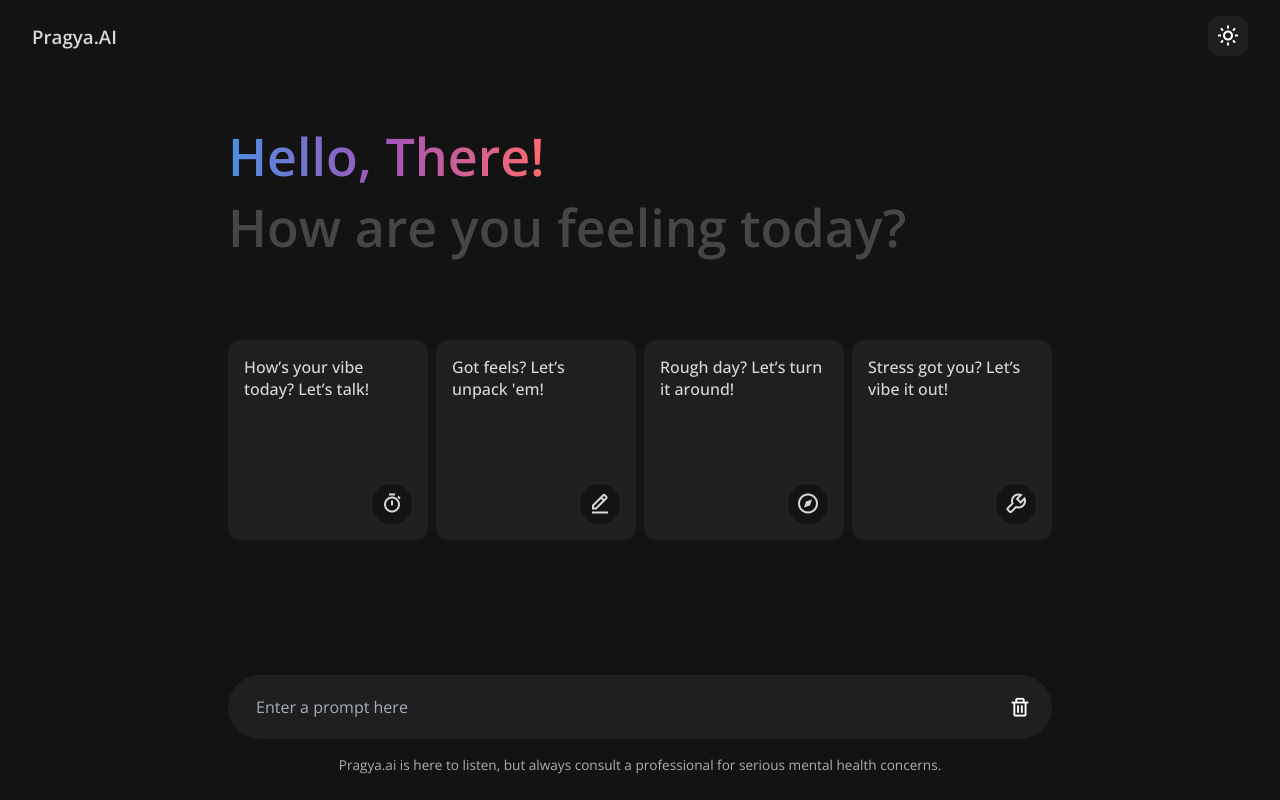
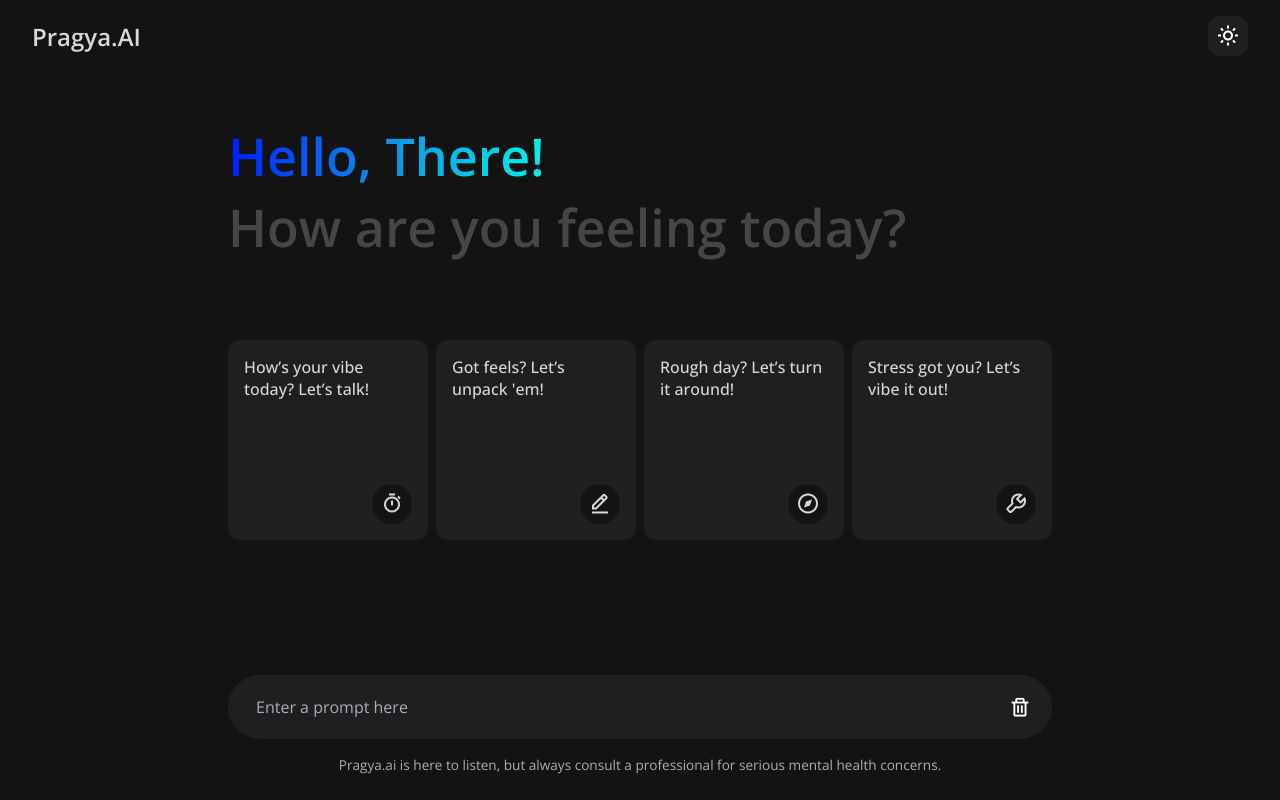
Before and after one commit to ck-sayan/pragya-ai-vanilla, a plain HTML site: page index.html in a window 1280 px wide. Drawn offline with nearby package versions, Linux system fonts and the light colour scheme.

Commit message:
Made some major functionality changes

```diff
--- a/index.html
+++ b/index.html
@@ -13,7 +13,7 @@
 <body>
 
     <nav class="navbar">
-        <h3 class="navbar__logo">Pragya.AI</h3>
+        <h2 class="navbar__logo">Pragya.AI</h2>
         <button class="navbar__button" id="themeToggler"><i class='bx bx-sun'></i></button>
     </nav>
 
--- a/style.css
+++ b/style.css
@@ -93,7 +93,7 @@ body.hide-header .header{
 
 .header__title h1{
     width: fit-content;
-    background: linear-gradient(to right, #4a90e2, #a355b9, #ff6b6b);
+    background: linear-gradient(to right, #001eff, #0c93e6, #01f4ec);
     background-clip: text;
     -webkit-background-clip: text;
     text-fill-color: transparent;
```
Also changed, not shown: assets/gemini.svg, assets/profile.png, 1 other file.
